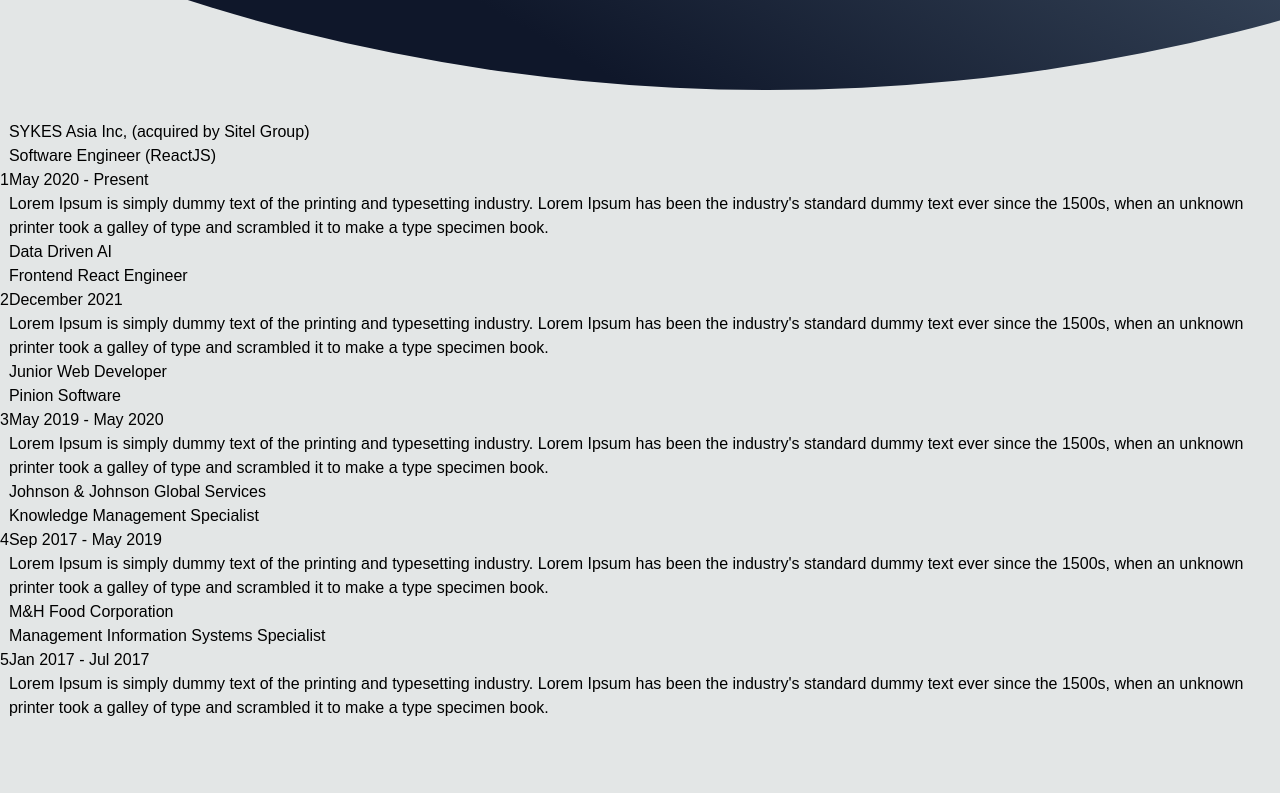
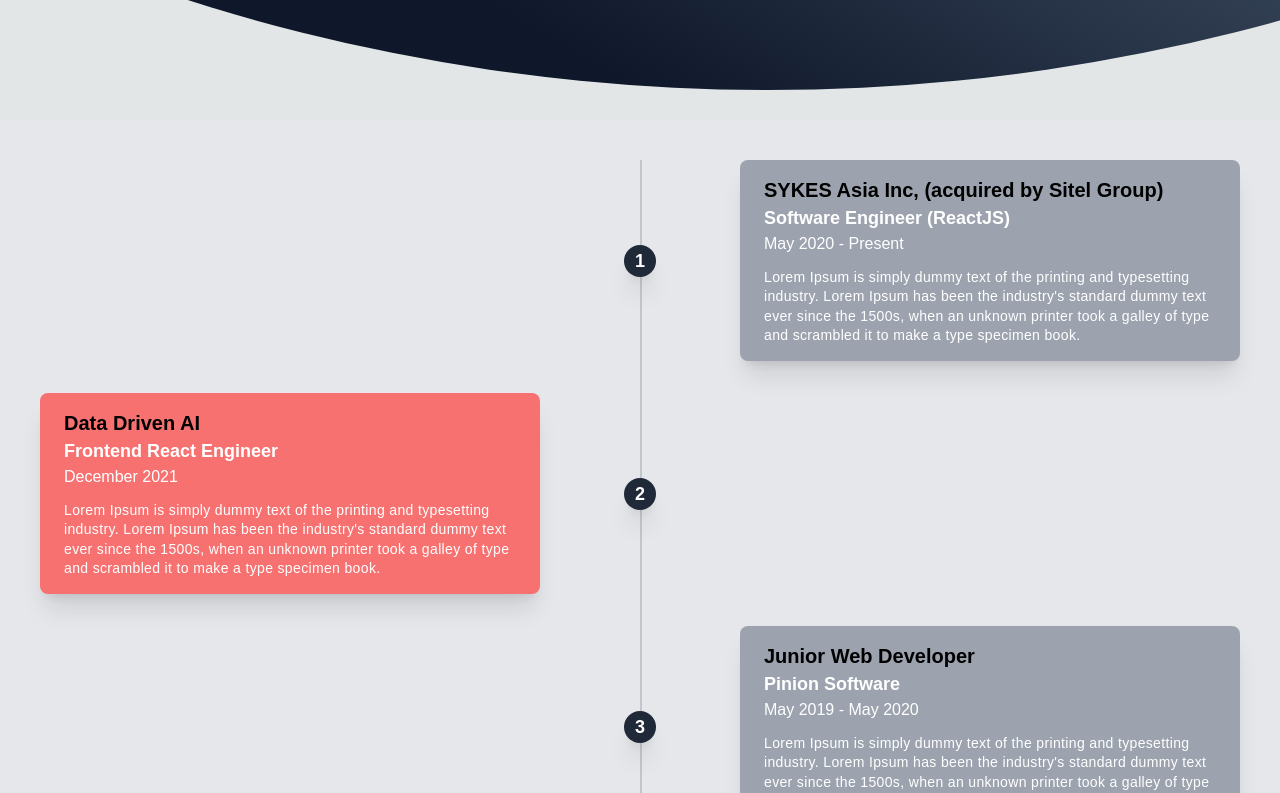
Before and after one commit to mrenzodiaz/portfolio, a React (Create React App) app: page / in a window 1280 px wide. Shown: the part 860-1653 px from the top of the page. Before the commit the page ends 1580 px from the top, so only its background shows below. Built offline with nearby package versions, Linux system fonts and the light colour scheme.

Commit message:
updated tailwind config

```diff
--- a/tailwind.config.js
+++ b/tailwind.config.js
@@ -1,5 +1,5 @@
 module.exports = {
-  content: ['./src/App.tsx'],
+  content: ['./public/**/*.html', './src/**/*.{ts,tsx}'],
   theme: {
     extend: {},
   },
```
